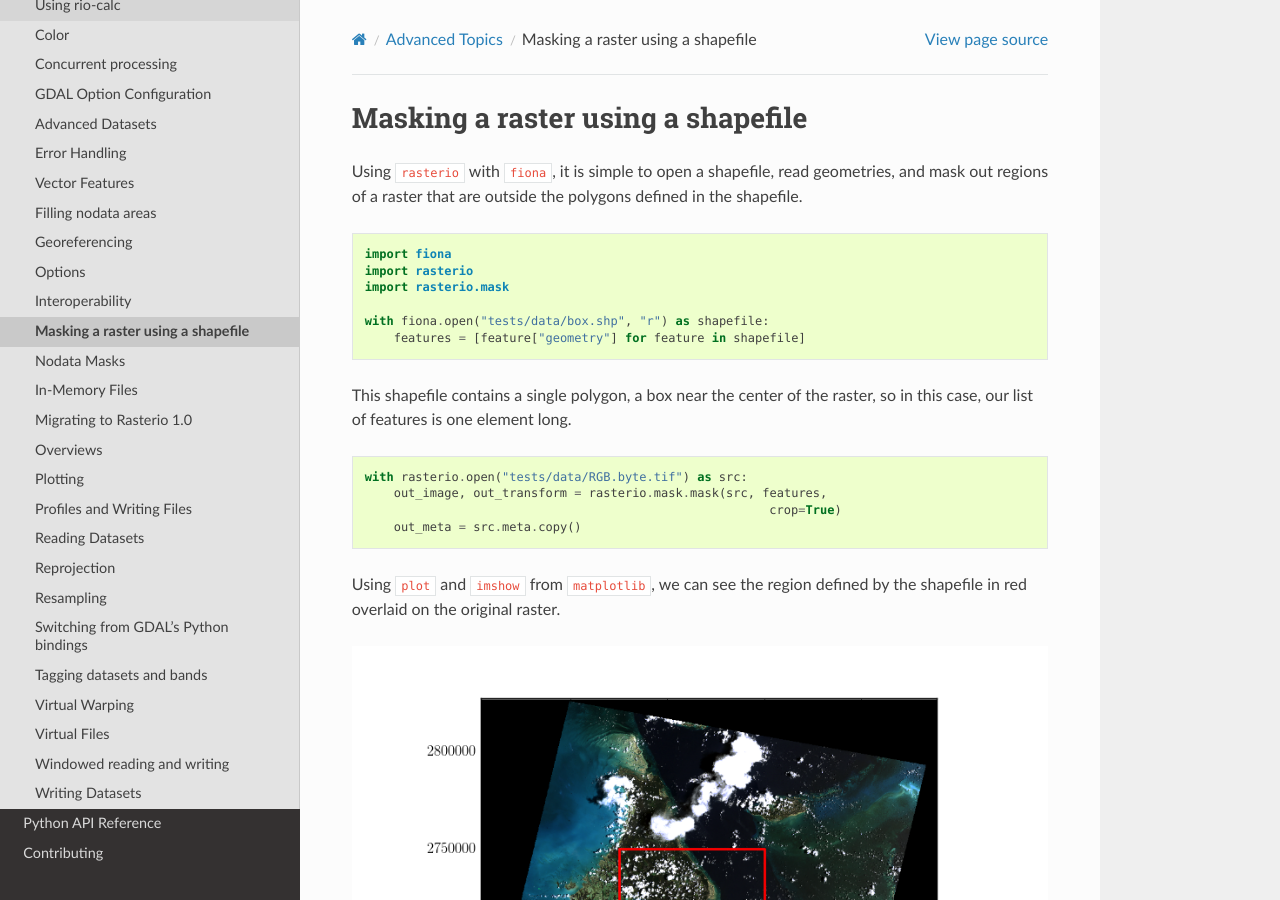
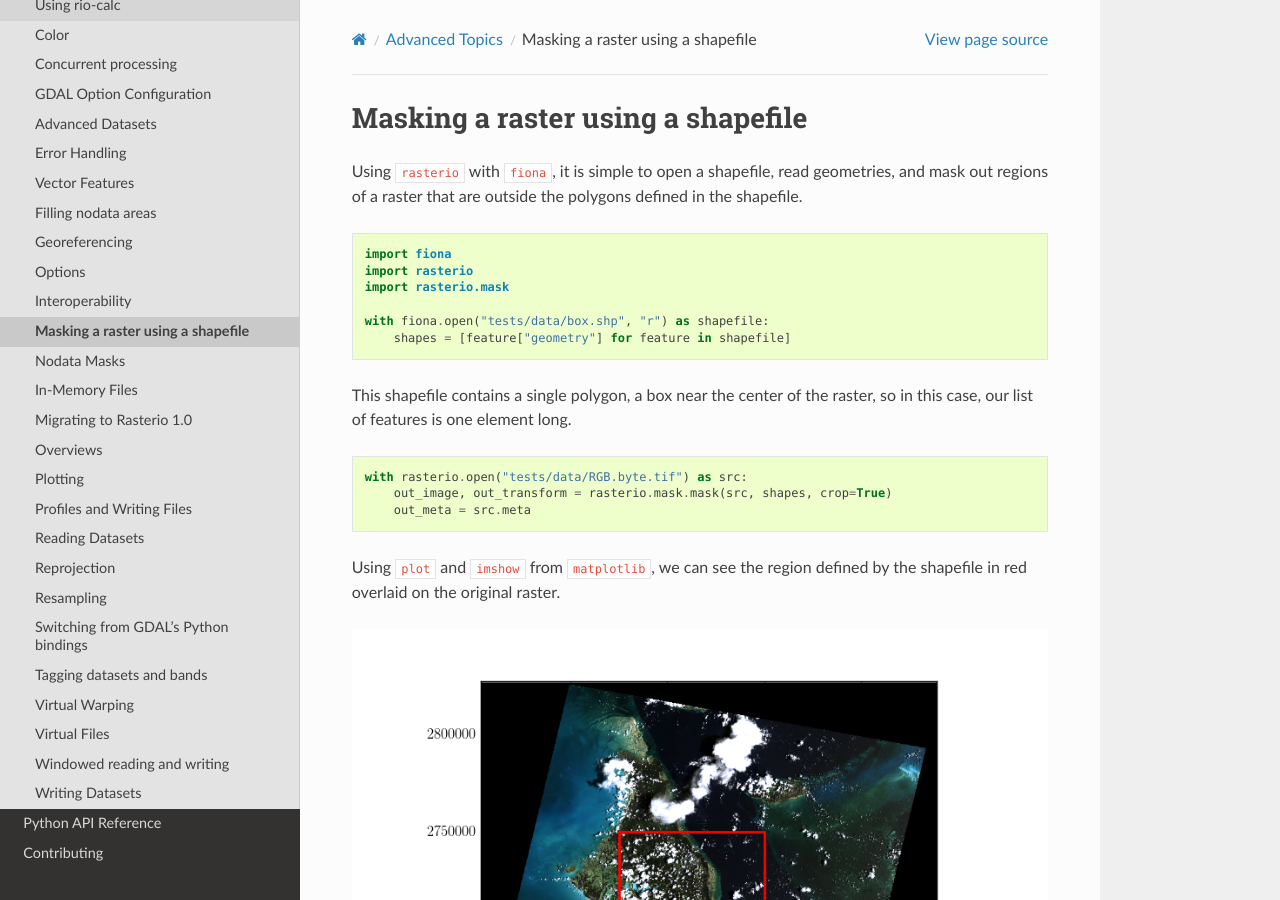
Before and after one commit to rasterio/rasterio, a Sphinx documentation site: the page built from docs/topics/masking-by-shapefile.rst, in a window 1280 px wide and 900 px high. Built offline with Sphinx 7.4.7 and the Read the Docs theme 2.0.0, drawn with Linux system fonts in a browser that asks for light colours.

Commit message:
Remove unneeded copy

```diff
--- a/docs/topics/masking-by-shapefile.rst
+++ b/docs/topics/masking-by-shapefile.rst
@@ -9,16 +9,15 @@ Using ``rasterio`` with ``fiona``, it is simple to open a shapefile, read geomet
         import rasterio.mask
 
         with fiona.open("tests/data/box.shp", "r") as shapefile:
-            features = [feature["geometry"] for feature in shapefile]
+            shapes = [feature["geometry"] for feature in shapefile]
 
 This shapefile contains a single polygon, a box near the center of the raster, so in this case, our list of features is one element long.
 
 .. code-block:: python
 
         with rasterio.open("tests/data/RGB.byte.tif") as src:
-            out_image, out_transform = rasterio.mask.mask(src, features,
-                                                                crop=True)
-            out_meta = src.meta.copy()
+            out_image, out_transform = rasterio.mask.mask(src, shapes, crop=True)
+            out_meta = src.meta
 
 Using ``plot`` and ``imshow`` from ``matplotlib``, we can see the region defined by the shapefile in red overlaid on the original raster.
 
@@ -32,6 +31,7 @@ Applying the features in the shapefile as a mask on the raster sets all pixels o
                          "height": out_image.shape[1],
                          "width": out_image.shape[2],
                          "transform": out_transform})
+
         with rasterio.open("RGB.byte.masked.tif", "w", **out_meta) as dest:
             dest.write(out_image)
 
```
